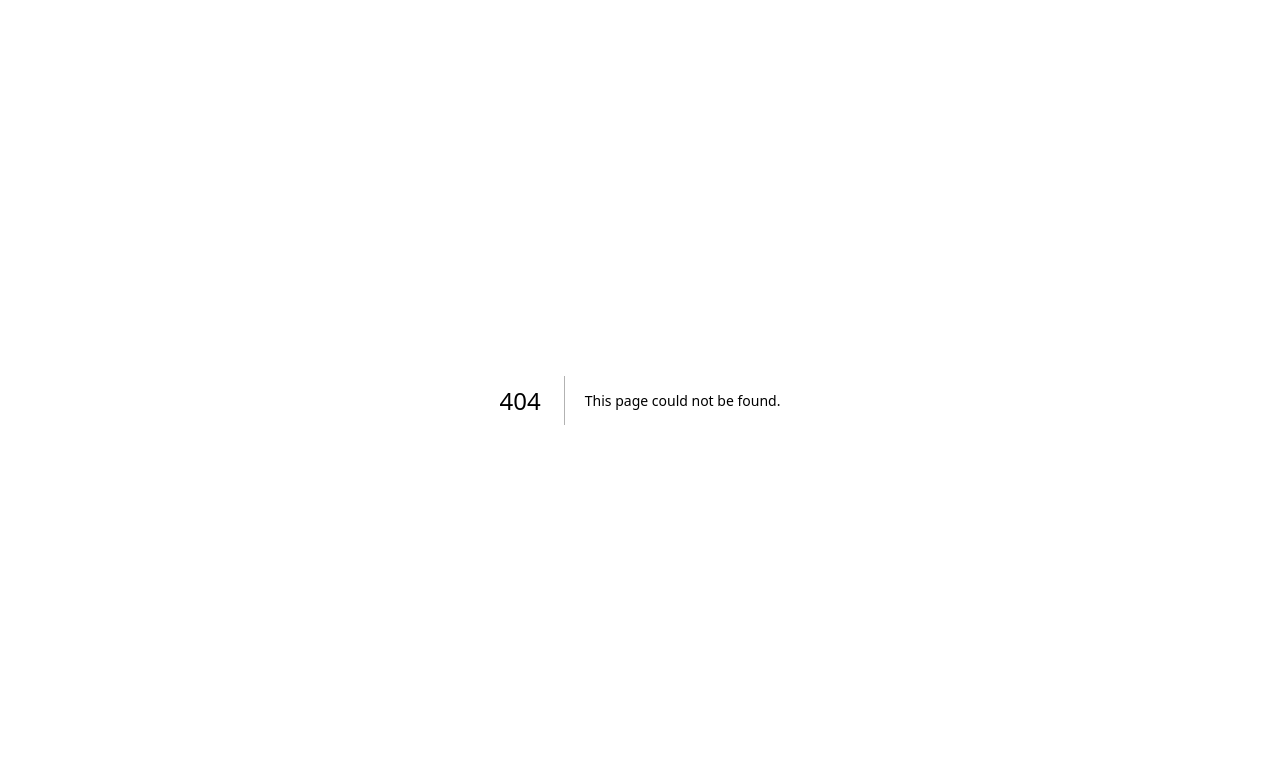
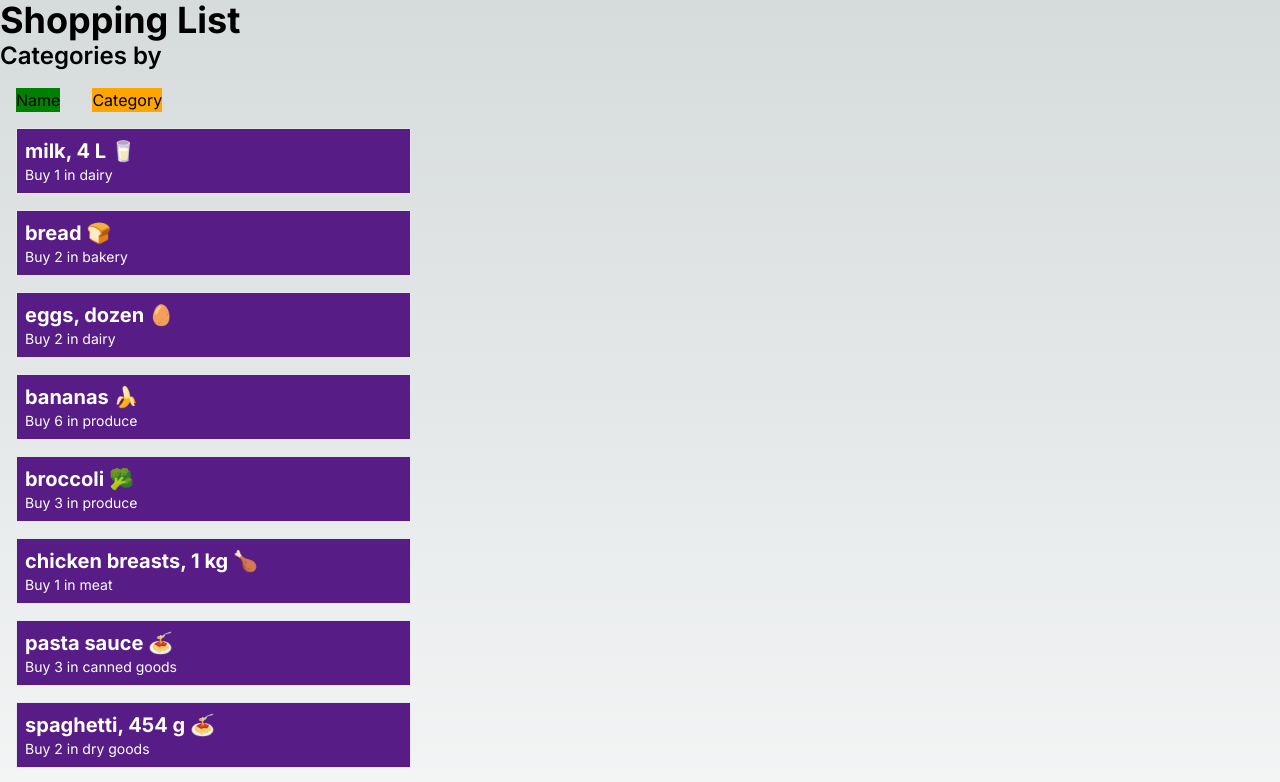
Before and after one commit to sheraj923/cprg306-assignments, a Next.js app in the folder cprg306-assignments/: page /week-5 in a window 1280 px wide. Before the commit this address had no page. Shown: the top 782 px of the page. Built offline with nearby package versions, Linux system fonts and the light colour scheme.

Commit message:
Add files via upload

```diff
--- /dev/null
+++ b/cprg306-assignments/app/week-5/item-list.js
@@ -0,0 +1,51 @@
+"use client";
+import { useState } from "react";
+import Item from "./item.js";
+import items from "./items.json";
+const ItemList = () => {
+  const [sortBy, setSortBy] = useState("name");
+  const handleSortChange = (newSortBy) => {
+    setSortBy(newSortBy);
+  };
+  const sort = items.slice().sort((a, b) => {
+    if (sortBy === "name") {
+      items.sort((a, b) => a.name.localeCompare(b.name));
+    } else if (sortBy === "category") {
+      items.sort((a, b) => a.category.localeCompare(b.category));
+    } else {
+      return 0;
+    }
+  });
+
+  return (
+      <div className="mt-4">
+        <button
+          onClick={() => handleSortChange("name")}
+          style={{ backgroundColor: sortBy === "name" ? "green" : "orange" }}
+          className="mr-4 ml-4"
+        >
+           Name
+        </button>
+        <button
+          onClick={() => handleSortChange("category")}
+          style={{
+            backgroundColor: sortBy === "category" ? "green" : "orange",
+          }}
+          className="ml-4"
+        >
+          Category
+        </button>
+        <ul>
+          {sort.map((item) => (
+            <Item
+              key={item.id}
+              name={item.name}
+              quantity={item.quantity}
+              category={item.category}
+            />
+          ))}
+        </ul>
+      </div>
+    );
+};
+export default ItemList;
--- /dev/null
+++ b/cprg306-assignments/app/week-5/item.js
@@ -0,0 +1,16 @@
+import React from 'react';
+
+const Item = ({name, quantity, category}) => {
+  return (
+    <div className='w-4/12'>
+      <div><ul className='border p-2 m-4 bg-purple-900 text-white' >
+            <li className='text-xl font-bold'  >{name}</li>
+            <li className='text-sm ' >Buy {quantity} in {category}</li>
+            </ul>
+        </div>
+
+    </div>
+  );
+};
+
+export default Item;
--- /dev/null
+++ b/cprg306-assignments/app/week-5/items.json
@@ -0,0 +1,74 @@
+[
+    {
+      "id": "1h2GJKH12gkHG31h1H",
+      "name": "milk, 4 L 🥛",
+      "quantity": 1,
+      "category": "dairy"
+    },
+    {
+      "id": "2KJH3k2j3H1k2J3K1H",
+      "name": "bread 🍞",
+      "quantity": 2,
+      "category": "bakery"
+    },
+    {
+      "id": "3h2KJH3k2j3H1k2J3",
+      "name": "eggs, dozen 🥚",
+      "quantity": 2,
+      "category": "dairy"
+    },
+    {
+      "id": "4k2J3K1H2GJKH12gk",
+      "name": "bananas 🍌",
+      "quantity": 6,
+      "category": "produce"
+    },
+    {
+      "id": "5H1h1H2KJH3k2j3H",
+      "name": "broccoli 🥦",
+      "quantity": 3,
+      "category": "produce"
+    },
+    {
+      "id": "6H1k2J3K1H2GJKH1",
+      "name": "chicken breasts, 1 kg 🍗",
+      "quantity": 1,
+      "category": "meat"
+    },
+    {
+      "id": "7gkHG31h1H2KJH3k",
+      "name": "pasta sauce 🍝",
+      "quantity": 3,
+      "category": "canned goods"
+    },
+    {
+      "id": "8j3H1k2J3K1H2GJK",
+      "name": "spaghetti, 454 g 🍝",
+      "quantity": 2,
+      "category": "dry goods"
+    },
+    {
+      "id": "9H12gkHG31h1H2KJ",
+      "name": "toilet paper, 12 pack 🧻",
+      "quantity": 1,
+      "category": "household"
+    },
+    {
+      "id": "10H3k2j3H1k2J3K1",
+      "name": "paper towels, 6 pack",
+      "quantity": 1,
+      "category": "household"
+    },
+    {
+      "id": "11k2J3K1H2GJKH12",
+      "name": "dish soap 🍽️",
+      "quantity": 1,
+      "category": "household"
+    },
+    {
+      "id": "12GJKH12gkHG31h1",
+      "name": "hand soap 🧼",
+      "quantity": 4,
+      "category": "household"
+    }
+  ]
--- /dev/null
+++ b/cprg306-assignments/app/week-5/page.js
@@ -0,0 +1,12 @@
+import ItemList from './item-list';
+export default function Page() {
+    return (
+      <main>
+        <h1 className="text-4xl font-bold">Shopping List</h1>
+        <h2 className="text-2xl font-semibold">Categories by</h2>
+        <div>
+        <ItemList />
+        </div>
+      </main>
+    );
+  }
```
